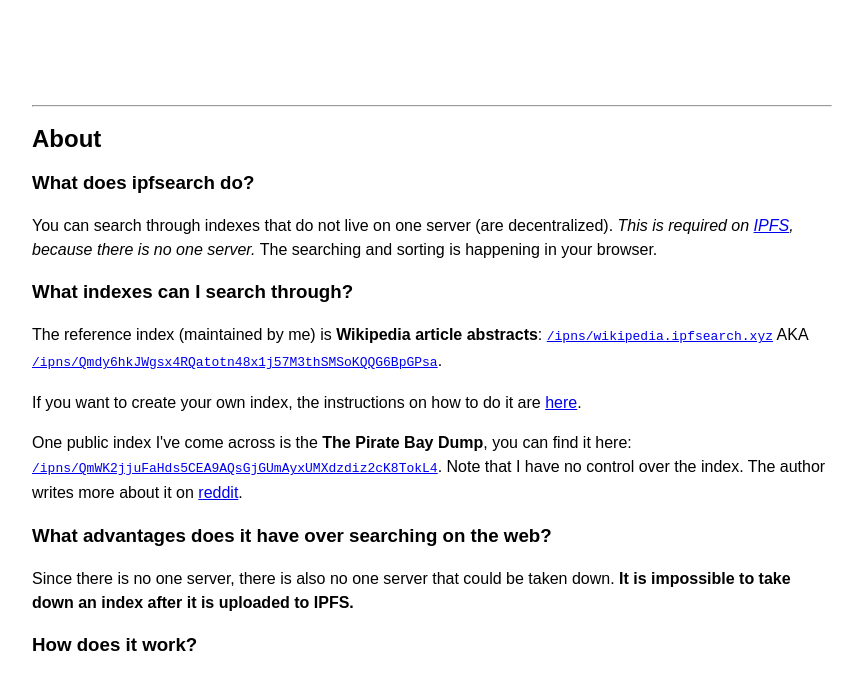
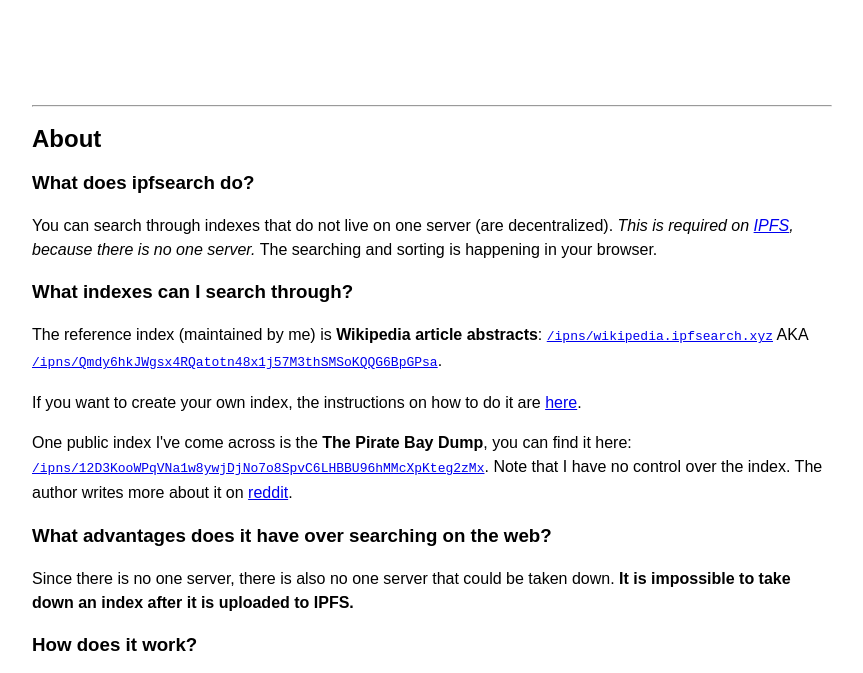
Before and after one commit to tensojka/ipfsearch-webapp, a website with bundled scripts: page index.html in a window 1280 px wide. Shown: the part 78-751 px from the top of the page, without its empty margins (208-1071 px from the left). Built offline with nearby package versions, Linux system fonts and the light colour scheme.

Commit message:
Update TPB dump IPNS address to new format

```diff
--- a/index.html
+++ b/index.html
@@ -50,7 +50,7 @@
     <h3>What indexes can I search through?</h3>
     <p>The reference index (maintained by me) is <b>Wikipedia article abstracts</b>: <code><a href="/?index=/ipns/wikipedia.ipfsearch.xyz">/ipns/wikipedia.ipfsearch.xyz</a></code> AKA <code><a href="/?index=/ipns/Qmdy6hkJWgsx4RQatotn48x1j57M3thSMSoKQQG6BpGPsa">/ipns/Qmdy6hkJWgsx4RQatotn48x1j57M3thSMSoKQQG6BpGPsa</a></code>.</p>
     <p>If you want to create your own index, the instructions on how to do it are <a href="https://github.com/tensojka/ipfsearch-index/">here</a>.</p>
-    <p>One public index I've come across is the <b>The Pirate Bay Dump</b>, you can find it here: <code><a href="/?index=/ipns/QmWK2jjuFaHds5CEA9AQsGjGUmAyxUMXdzdiz2cK8TokL4">/ipns/QmWK2jjuFaHds5CEA9AQsGjGUmAyxUMXdzdiz2cK8TokL4</a></code>. Note that I have no control over the index. The author writes more about it on <a href="https://www.reddit.com/r/Piracy/comments/8i7fvi/i_have_put_the_tpb_dump_on_ipfsearch_a/">reddit</a>.</p>
+    <p>One public index I've come across is the <b>The Pirate Bay Dump</b>, you can find it here: <code><a href="/?index=/ipns/12D3KooWPqVNa1w8ywjDjNo7o8SpvC6LHBBU96hMMcXpKteg2zMx">/ipns/12D3KooWPqVNa1w8ywjDjNo7o8SpvC6LHBBU96hMMcXpKteg2zMx</a></code>. Note that I have no control over the index. The author writes more about it on <a href="https://www.reddit.com/r/Piracy/comments/8i7fvi/i_have_put_the_tpb_dump_on_ipfsearch_a/">reddit</a>.</p>
 
     <h3>What advantages does it have over searching on the web?</h3>
     <p>Since there is no one server, there is also no one server that could be taken down. <b>It is impossible to take down an index after it is uploaded to IPFS.</b></p>
```
